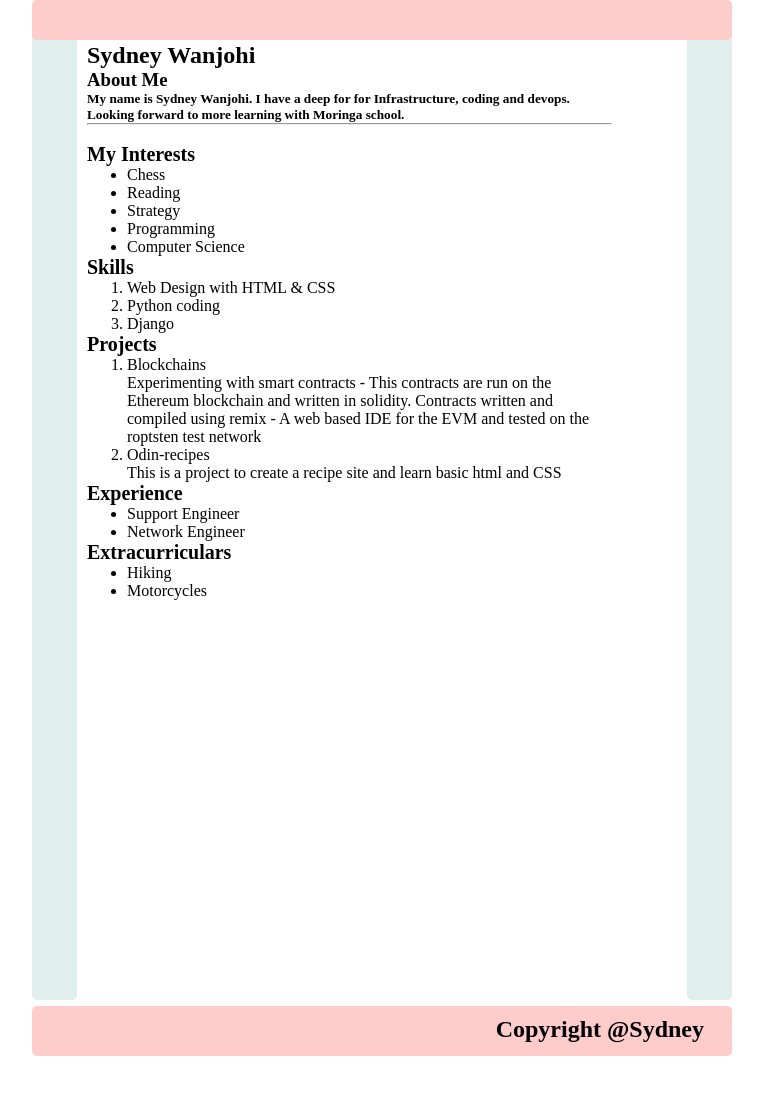
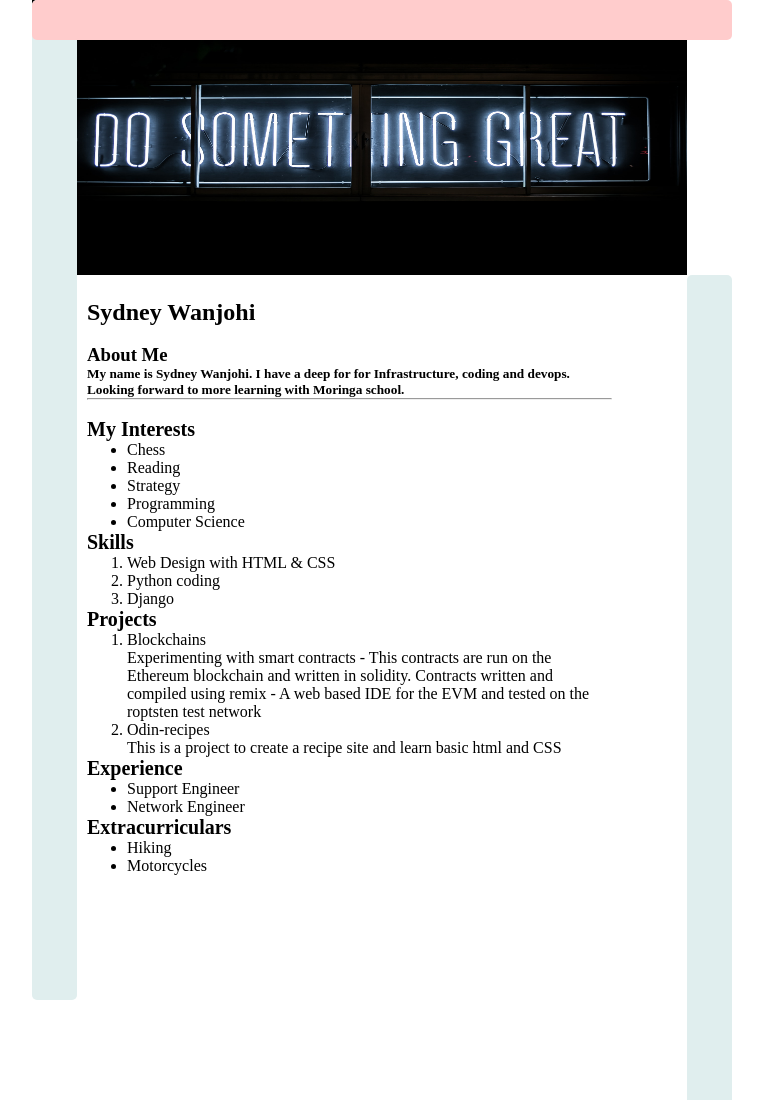
Before and after one commit to Naniyule/landing_page, a plain HTML site: page index.html in a window 1280 px wide. Shown: the top 1100 px of the page, without its empty margins (258-1021 px from the left). Before the commit the page ends 1056 px from the top, so only its background shows below. Drawn offline with Linux system fonts and the light colour scheme.

Commit message:
Added a header  image

```diff
--- a/index.html
+++ b/index.html
@@ -1,10 +1,12 @@
-<div id="header"></div>
+<div id="header">
+</div>
 <div class="left"></div>
 <link rel="stylesheet" href="styles.css" type="text/css">
+<img src="./static/images/something_great.jpg" alt="sth_great" width="655" height="275">
 <div class="stuff">
-    <br><br>
+    <br>
     <h2>Sydney Wanjohi</h2>
-
+    <br>
     <h3>About Me
         <h5> My name is Sydney Wanjohi. I have a deep for for Infrastructure, coding and devops. Looking forward to more learning with Moringa school.
         </h5>
```
Also changed, not shown: static/images/something_great.jpg (added).
